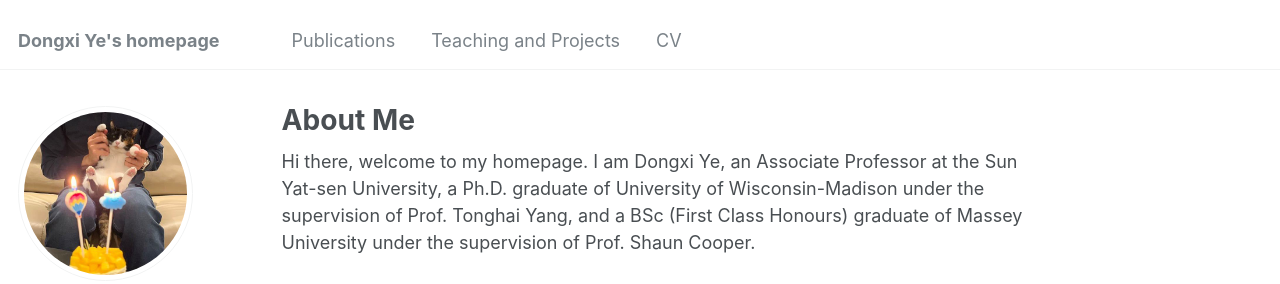
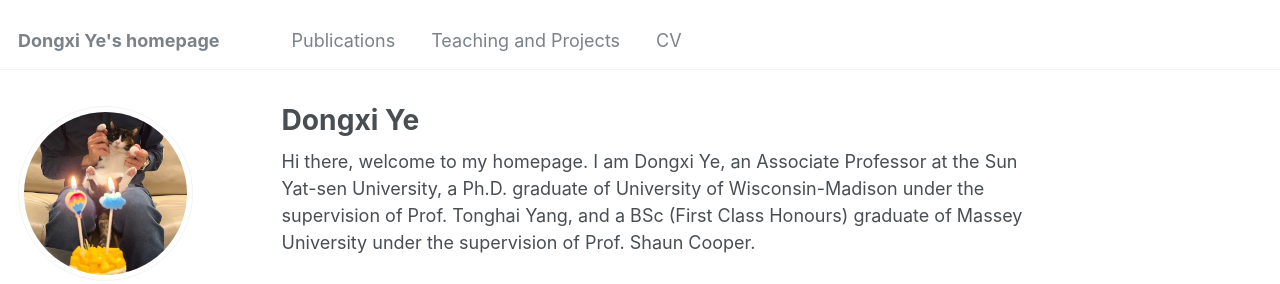
Before and after one commit to Dongxi-Ye/homepage, a Jekyll site: the page built from _pages/about.md, in a window 1280 px wide and 959 px high. Shown: the top 284 px of the window. Built offline with Jekyll 4.4.1, drawn with Linux system fonts in a browser that asks for light colours.

Commit message:
Update about.md

```diff
--- a/_pages/about.md
+++ b/_pages/about.md
@@ -1,6 +1,6 @@
 ---
 permalink: /
-title: "About Me"
+title: "Dongxi Ye"
 author_profile: true
 redirect_from:
   - /about/
```
